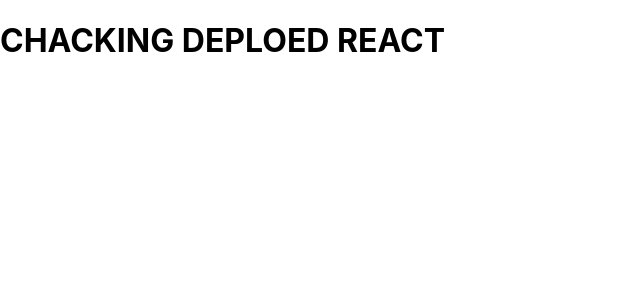
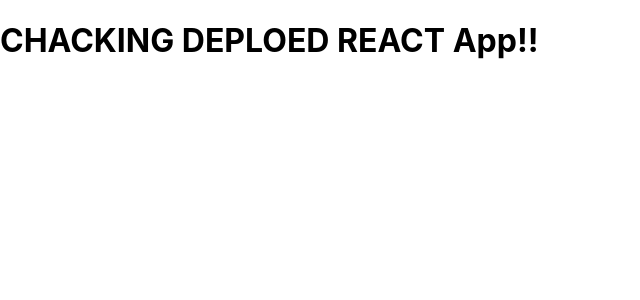
Before and after one commit to ShahbazTashanam72/tashanam_react_app, a React (Create React App) app: page / in a window 1280 px wide. Shown: the top 300 px of the page, without its empty margins (0-640 px from the left). Built offline with nearby package versions, Linux system fonts and the light colour scheme.

Commit message:
Update App.js

```diff
--- a/src/App.js
+++ b/src/App.js
@@ -4,7 +4,7 @@
 
 function App() {
   return (
-    <h1>CHACKING DEPLOED REACT </h1>
+    <h1>CHACKING DEPLOED REACT App!!</h1>
 
 
   );
```
